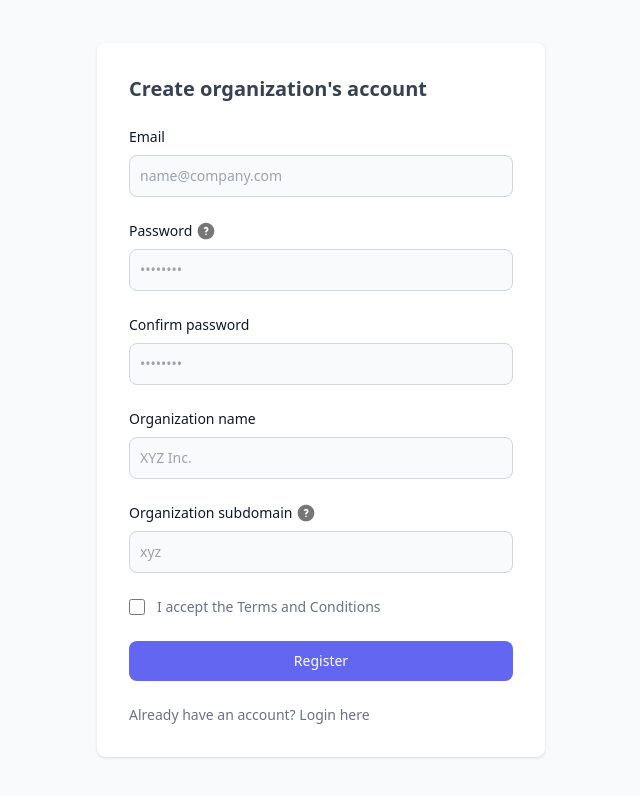
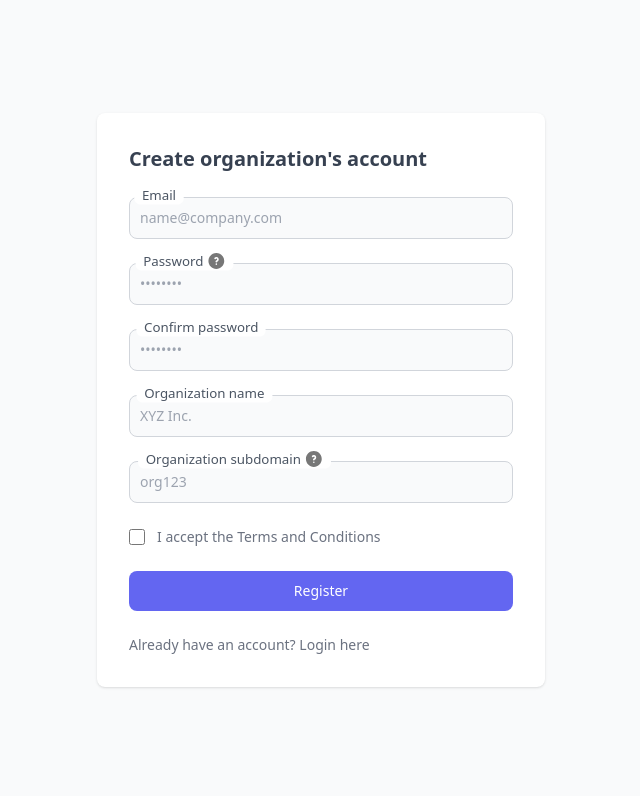
Before and after one commit to camelhr/CamelHR, a React (Vite) app: page /register in a window 1280 px wide. Shown: the top 796 px of the page, without its empty margins (319-959 px from the left). Built offline with nearby package versions, Linux system fonts and the light colour scheme.

Commit message:
Enrich registration form

```diff
--- a/src/components/RegisterPage.tsx
+++ b/src/components/RegisterPage.tsx
@@ -49,10 +49,10 @@ const RegisterPage: FC = () => {
               Create organization's account
             </h1>
             <form className="space-y-4 md:space-y-6" onSubmit={handleSubmit}>
-              <div>
+              <div className="relative mt-2 w-full">
                 <label
                   htmlFor="email"
-                  className="mb-2 block text-sm font-medium text-gray-900 dark:text-white"
+                  className="absolute left-1 top-1 z-10 -translate-y-4 scale-95 transform cursor-text select-none rounded-md bg-white px-2 text-sm font-medium text-gray-600 duration-300 peer-placeholder-shown:top-1/2 peer-placeholder-shown:-translate-y-1/2 peer-placeholder-shown:scale-100 peer-focus:top-2 peer-focus:-translate-y-4 peer-focus:scale-75 peer-focus:px-2 peer-focus:text-blue-600 dark:bg-gray-800 dark:text-white"
                 >
                   Email
                 </label>
@@ -67,21 +67,7 @@ const RegisterPage: FC = () => {
                   onChange={handleEmailChange}
                 />
               </div>
-              <div>
-                <label
-                  htmlFor="password"
-                  className="mb-2 block text-sm font-medium text-gray-900 dark:text-white"
-                >
-                  <span className="flex items-center">
-                    Password
-                    <span
-                      data-tip="Must contain at least one uppercase, one lowercase, one number, and one special character"
-                      className="tooltip ml-1 text-gray-500 dark:text-gray-400"
-                    >
-                      <img src={infoIcon} alt="Info" className="h-5" />
-                    </span>
-                  </span>
-                </label>
+              <div className="relative mt-2 w-full">
                 <input
                   id="password"
                   type="password"
@@ -95,31 +81,39 @@ const RegisterPage: FC = () => {
                   pattern="(?=.*[a-z])(?=.*[A-Z])(?=.*\d)(?=.*[^a-zA-Z0-9]).*"
                   onChange={handlePasswordChange}
                 />
+                <label
+                  htmlFor="password"
+                  className="absolute left-1 top-1 z-10 -translate-y-4 scale-95 transform cursor-text select-none rounded-md bg-white px-2 text-sm font-medium text-gray-600 duration-300 peer-placeholder-shown:top-1/2 peer-placeholder-shown:-translate-y-1/2 peer-placeholder-shown:scale-100 peer-focus:top-2 peer-focus:-translate-y-4 peer-focus:scale-75 peer-focus:px-2 peer-focus:text-blue-600 dark:bg-gray-800 dark:text-white"
+                >
+                  <span className="flex items-center">
+                    Password
+                    <span
+                      data-tip="Must contain at least one uppercase, one lowercase, one number, and one special character"
+                      className="tooltip ml-1 text-gray-500 dark:text-gray-400"
+                    >
+                      <img src={infoIcon} alt="Info" className="h-5" />
+                    </span>
+                  </span>
+                </label>
               </div>
-              <div>
-                <label
-                  htmlFor="confirm-password"
-                  className="mb-2 block text-sm font-medium text-gray-900 dark:text-white"
-                >
-                  Confirm password
-                </label>
+              <div className="relative mt-2 w-full">
                 <input
                   id="confirm-password"
-                  type="confirm-password"
+                  type="password"
                   name="confirm-password"
                   placeholder="••••••••"
                   className="focus:ring-primary-600 focus:border-primary-600 block w-full rounded-lg border border-gray-300 bg-gray-50 p-2.5 text-gray-900 sm:text-sm dark:border-gray-600 dark:bg-gray-700 dark:text-white dark:placeholder-gray-400 dark:focus:border-blue-500 dark:focus:ring-blue-500"
                   required
                   onChange={handleConfirmPasswordChange}
                 />
+                <label
+                  htmlFor="confirm-password"
+                  className="absolute left-1 top-1 z-10 -translate-y-4 scale-95 transform cursor-text select-none rounded-md bg-white px-2 text-sm font-medium text-gray-600 duration-300 peer-placeholder-shown:top-1/2 peer-placeholder-shown:-translate-y-1/2 peer-placeholder-shown:scale-100 peer-focus:top-2 peer-focus:-translate-y-4 peer-focus:scale-75 peer-focus:px-2 peer-focus:text-blue-600 dark:bg-gray-800 dark:text-white"
+                >
+                  Confirm password
+                </label>
               </div>
-              <div>
-                <label
-                  htmlFor="organization-name"
-                  className="mb-2 block text-sm font-medium text-gray-900 dark:text-white"
-                >
-                  Organization name
-                </label>
+              <div className="relative mt-2 w-full">
                 <input
                   id="organization-name"
                   type="text"
@@ -130,11 +124,28 @@ const RegisterPage: FC = () => {
                   required
                   onChange={handleOrgNameChange}
                 />
+                <label
+                  htmlFor="organization-name"
+                  className="absolute left-1 top-1 z-10 -translate-y-4 scale-95 transform cursor-text select-none rounded-md bg-white px-2 text-sm font-medium text-gray-600 duration-300 peer-placeholder-shown:top-1/2 peer-placeholder-shown:-translate-y-1/2 peer-placeholder-shown:scale-100 peer-focus:top-2 peer-focus:-translate-y-4 peer-focus:scale-75 peer-focus:px-2 peer-focus:text-blue-600 dark:bg-gray-800 dark:text-white"
+                >
+                  Organization name
+                </label>
               </div>
-              <div>
+              <div className="relative mt-2 w-full">
+                <input
+                  id="organization-subdomain"
+                  type="text"
+                  name="organization_subdomain"
+                  value={orgSubdomain}
+                  className="focus:ring-primary-600 focus:border-primary-600 block w-full rounded-lg border border-gray-300 bg-gray-50 p-2.5 text-gray-900 sm:text-sm dark:border-gray-600 dark:bg-gray-700 dark:text-white dark:placeholder-gray-400 dark:focus:border-blue-500 dark:focus:ring-blue-500"
+                  placeholder="org123"
+                  required
+                  onChange={handleOrgSubdomainChange}
+                />
+
                 <label
-                  htmlFor="organization-subdomain"
-                  className="mb-2 block text-sm font-medium text-gray-900 dark:text-white"
+                  htmlFor="email"
+                  className="absolute left-1 top-1 z-10 -translate-y-4 scale-95 transform cursor-text select-none rounded-md bg-white px-2 text-sm font-medium text-gray-600 duration-300 peer-placeholder-shown:top-1/2 peer-placeholder-shown:-translate-y-1/2 peer-placeholder-shown:scale-100 peer-focus:top-2 peer-focus:-translate-y-4 peer-focus:scale-75 peer-focus:px-2 peer-focus:text-blue-600 dark:bg-gray-800 dark:text-white"
                 >
                   <span className="flex items-center">
                     Organization subdomain
@@ -146,16 +157,6 @@ const RegisterPage: FC = () => {
                     </span>
                   </span>
                 </label>
-                <input
-                  id="organization-subdomain"
-                  type="text"
-                  name="organization_subdomain"
-                  value={orgSubdomain}
-                  className="focus:ring-primary-600 focus:border-primary-600 block w-full rounded-lg border border-gray-300 bg-gray-50 p-2.5 text-gray-900 sm:text-sm dark:border-gray-600 dark:bg-gray-700 dark:text-white dark:placeholder-gray-400 dark:focus:border-blue-500 dark:focus:ring-blue-500"
-                  placeholder="xyz"
-                  required
-                  onChange={handleOrgSubdomainChange}
-                />
               </div>
               <div className="flex items-start">
                 <div className="flex h-5 items-center">
```
